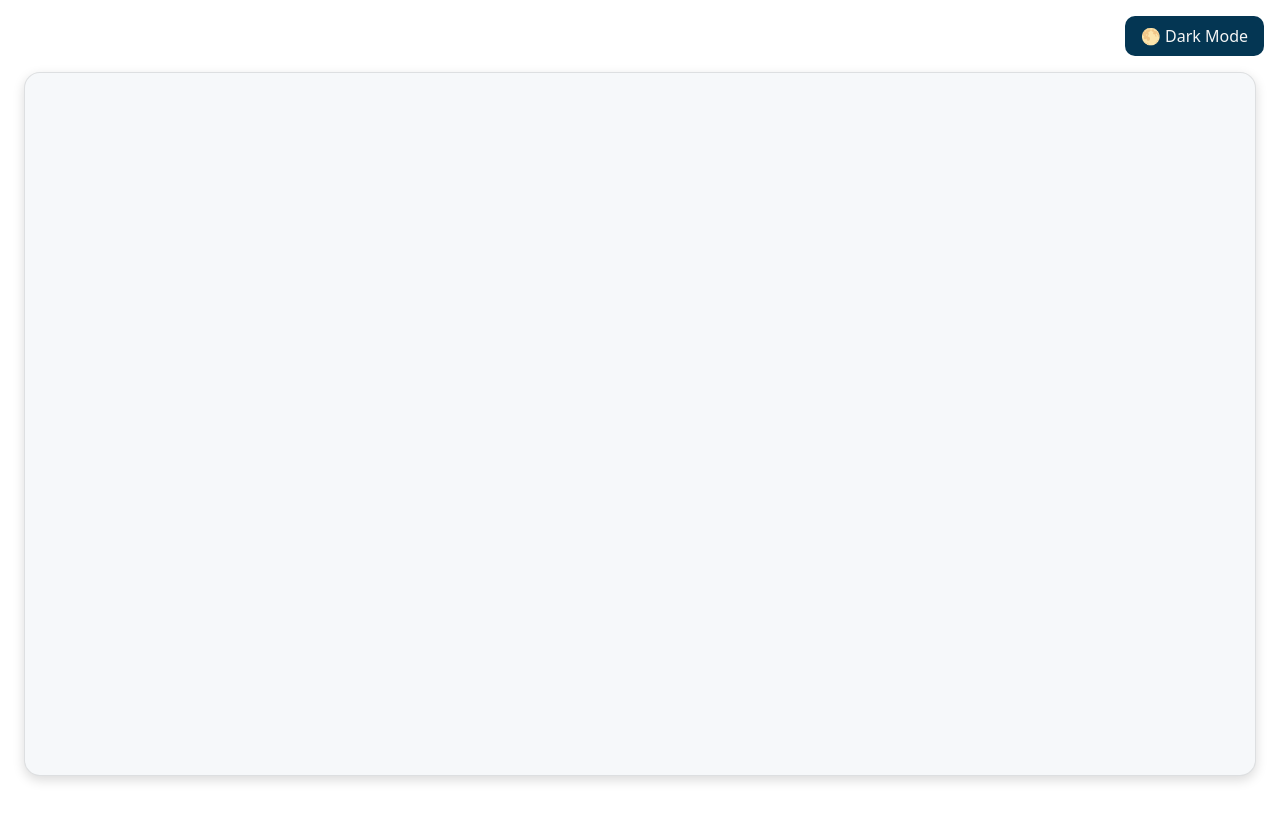
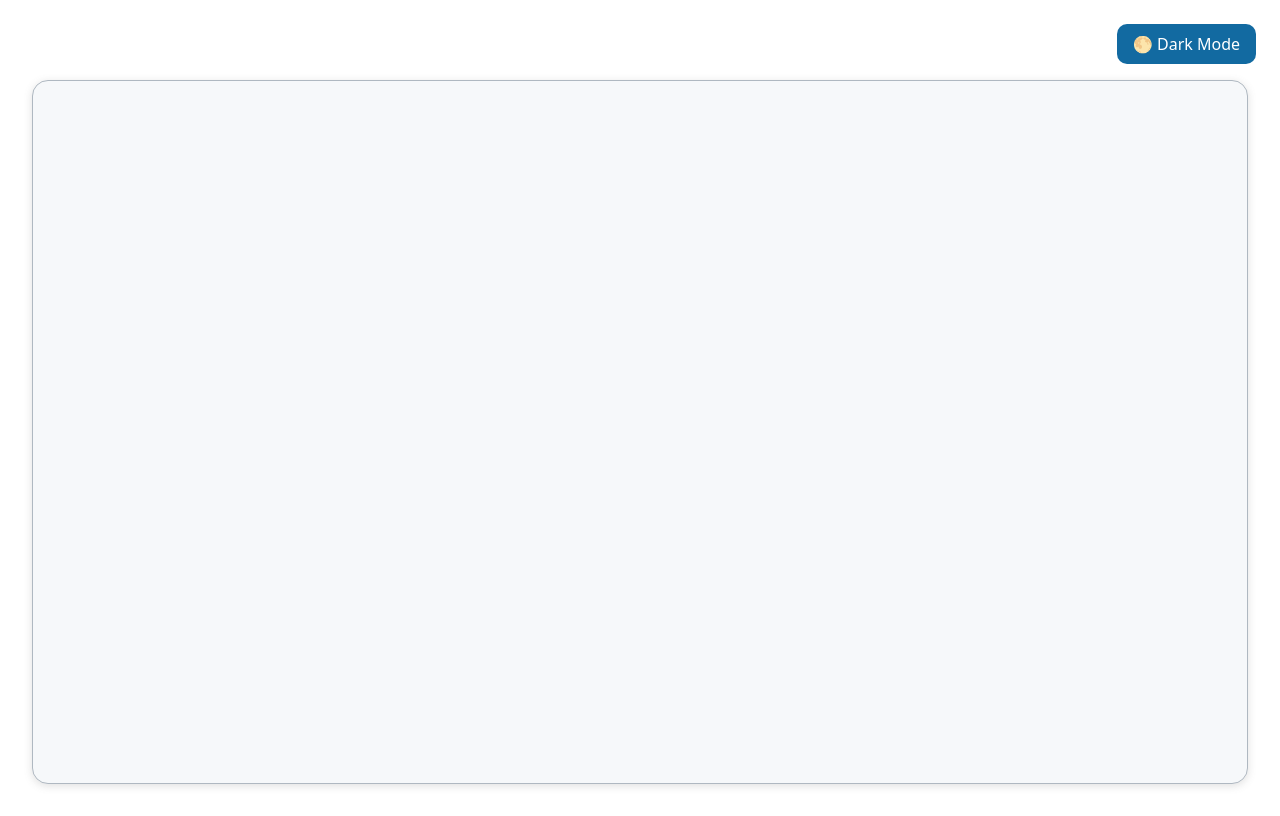
Before and after one commit to camidev43/proyecto-libreria, a React (Vite) app: page /boton in a window 1280 px wide. Built offline with nearby package versions, Linux system fonts and the light colour scheme.

Commit message:
Nuevo sistema de Theme

```diff
--- a/src/env/App/App.module.css
+++ b/src/env/App/App.module.css
@@ -1,11 +1,12 @@
-/* App.module.css */
 .contenedor_app {
     background-color: var(--base);
     color: var(--color-primary-text);
     display: flex;
     flex-direction: column;
     height: 100vh;
-    transition: all 0.3s ease;
+    transition:
+        background-color 0.3s var(--ease-2),
+        color 0.3s var(--ease-2);
 }
 
 .cabecera {
@@ -17,33 +18,42 @@
 
 .boton_tema {
     align-items: center;
-    background-color: var(--brand-8);
+    background-color: var(--brand-primary);
     border: none;
     border-radius: var(--radius-3);
-    color: whitesmoke;
+    color: var(--base);
     cursor: pointer;
     display: flex;
     gap: var(--gaps-2);
     padding: var(--gaps-2) var(--gaps-3);
     transition:
-        transform 0.1s ease,
-        background-color 0.2s ease;
+        transform 0.1s var(--ease-2),
+        background-color 0.3s var(--ease-2),
+        box-shadow 0.3s var(--ease-2);
 }
 
 .boton_tema:hover {
-    background-color: var(--heroui-colors-secondary-hover);
+    background-color: var(--brand-7);
+    box-shadow: var(--shadow-3);
+    transform: translateY(-1px);
 }
 
 .area_prueba {
-    align-items: center;
+    align-items: flex-start;
     background-color: var(--surface-first);
-    border: 1px solid var(--border-color, rgb(0 0 0 / 10%));
+    border: 1px solid var(--gray-3);
     border-radius: var(--radius-4);
-    box-shadow: 0 4px 12px rgb(0 0 0 / 15%);
+    box-shadow: var(--shadow-2);
     display: flex;
     flex: 1;
+    flex-wrap: wrap;
     gap: var(--gaps-3);
     justify-content: center;
     margin: 0 var(--gaps-5) var(--gaps-5);
+    overflow-y: auto;
     padding: var(--gaps-7);
+    transition:
+        background-color 0.3s var(--ease-2),
+        border-color 0.3s var(--ease-2),
+        box-shadow 0.3s var(--ease-2);
 }
--- a/src/env/App/index.css
+++ b/src/env/App/index.css
@@ -1,4 +1,14 @@
 :root {
+    --theme-faded-bg: light-dark(var(--gray-1), var(--gray-7));
+    --theme-faded-border: light-dark(var(--gray-3), var(--gray-5));
+    --base: light-dark(#fff, #1a1a1a);
+    --color-primary-text: light-dark(var(--gray-8), var(--gray-2));
+    --color-secondary-text: light-dark(var(--gray-9), var(--gray-3));
+    --color-placeholder: light-dark(var(--gray-4), var(--gray-6));
+    --surface-first: light-dark(var(--gray-0), var(--gray-9));
+    --surface-second: light-dark(var(--gray-1), var(--gray-8));
+    --surface-third: light-dark(var(--gray-2), var(--gray-7));
+    --surface-fourth: light-dark(var(--gray-3), var(--gray-6));
     --brand-1: hsl(190deg 100% 91%);
     --brand-2: hsl(194deg 100% 84%);
     --brand-3: hsl(195deg 100% 73%);
@@ -19,16 +29,8 @@
     --brand-8-secondary: hsl(91deg 59% 22%);
     --brand-9-secondary: hsl(91deg 62% 16%);
     --brand-10-secondary: hsl(91deg 70% 10%);
-    --base: #fff;
     --brand-primary: var(--brand-6);
     --brand-secondary: var(--brand-5-secondary);
-    --color-primary-text: var(--gray-8);
-    --color-secondary-text: var(--gray-9);
-    --color-placeholder: var(--gray-4);
-    --surface-first: var(--gray-0);
-    --surface-second: var(--gray-1);
-    --surface-third: var(--gray-2);
-    --surface-fourth: var(--gray-3);
     --system-warning-color: var(--color-add-orange-6);
     --system-error-color: var(--color-add-red-6);
     --system-info-color: var(--color-add-blue-8);
@@ -290,12 +292,6 @@
     --inner-shadow-2: inset 0 1px 4px 0 hsl(var(--shadow-light) / calc(var(--shadow-strength-light) + 9%));
     --inner-shadow-3: inset 0 2px 8px 0 hsl(var(--shadow-light) / calc(var(--shadow-strength-light) + 9%));
     --inner-shadow-4: inset 0 2px 14px 0 hsl(var(--shadow-light) / calc(var(--shadow-strength-light) + 9%));
-    --heroui-colors-primary-hover: #0059c9;
-    --heroui-colors-secondary-hover: #5f1f9e;
-    --heroui-colors-success-hover: #13a555;
-    --heroui-colors-warning-hover: #d48e1e;
-    --heroui-colors-danger-hover: #c20e50;
-    --heroui-colors-default-hover: #cacaca;
 
     color-scheme: light dark;
     font-family:
@@ -309,48 +305,43 @@
         sans-serif;
 }
 
-html.dark_theme {
-    --base: var(--gray-9);
-    --brand-primary: var(--brand-4);
-    --brand-secondary: var(--brand-4-secondary);
-    --color-primary-text: var(--gray-2);
-    --color-secondary-text: var(--gray-3);
-    --color-placeholder: var(--gray-4);
-    --surface-first: var(--gray-8);
-    --surface-second: var(--gray-7);
-    --surface-third: var(--gray-6);
-    --surface-fourth: var(--gray-5);
-    --surface-fifth: var(--gray-4);
-    --system-warning-color: var(--color-add-orange-3);
-    --system-error-color: var(--color-add-red-3);
-    --system-info-color: var(--color-add-blue-3);
-    --system-success-color: var(--color-add-green-3);
-    --system-disabled-color: var(--gray-9);
-    --background-modals: #0000003f;
-    --shadow-1: 0px 2px 5px -1px rgb(50 50 93 / 25%), 0px 1px 3px -1px rgb(0 0 0 / 30%);
-    --shadow-2: 0px 2px 8px 0px rgb(99 99 99 / 20%);
-    --shadow-3: 0px 1px 4px rgb(0 0 0 / 16%);
-    --shadow-4: 1.95px 1.95px 2.6px rgb(0 0 0 / 15%);
-    --shadow-5: 0px 8px 24px rgb(149 157 165 / 20%);
-    --shadow-6:
-        inset 0px 1px 1px 0px rgb(255 255 255 / 10%), 0px 50px 100px -20px rgb(50 50 93 / 25%),
-        0px 30px 60px -30px rgb(0 0 0 / 30%);
-    --inner-shadow-0: inset 0 0 0 1px hsl(var(--shadow-light) / calc(var(--shadow-strength-light) + 9%));
-    --inner-shadow-1: inset 0 1px 2px 0 hsl(var(--shadow-light) / calc(var(--shadow-strength-light) + 9%));
-    --inner-shadow-2: inset 0 1px 4px 0 hsl(var(--shadow-light) / calc(var(--shadow-strength-light) + 9%));
-    --inner-shadow-3: inset 0 2px 8px 0 hsl(var(--shadow-light) / calc(var(--shadow-strength-light) + 9%));
-    --inner-shadow-4: inset 0 2px 14px 0 hsl(var(--shadow-light) / calc(var(--shadow-strength-light) + 9%));
-
-    color-scheme: light dark;
+html {
+    transition:
+        background-color 0.3s var(--ease-2),
+        color 0.3s var(--ease-2);
 }
 
-@keyframes heroui_spin {
+*,
+*::before,
+*::after {
+    transition:
+        background-color 0.3s var(--ease-2),
+        border-color 0.3s var(--ease-2),
+        color 0.3s var(--ease-2),
+        box-shadow 0.3s var(--ease-2);
+}
+
+@keyframes spin_loading {
     from {
         transform: rotate(0deg);
     }
 
     to {
         transform: rotate(360deg);
+    }
+}
+
+@keyframes dots_loading {
+    0%,
+    80%,
+    100% {
+        opacity: 0.3;
+        transform: scale(0.8);
+    }
+
+    40% {
+        opacity: 1;
+        transform: scale(1);
     }
 }
 
@@ -366,18 +357,6 @@ html.dark_theme {
     100% {
         transform: scale(1);
     }
-}
-
-*,
-*::before,
-*::after {
-    box-sizing: border-box;
-    margin: 0;
-    padding: 0;
-}
-
-html {
-    font-size: 100%;
 }
 
 body {
```
Also changed, not shown: src/lib/Boton/Boton.tsx (+9 -5 lines), src/lib/Boton/Boton.module.css, 2 other files (tests, documents, lock files or other folders).
